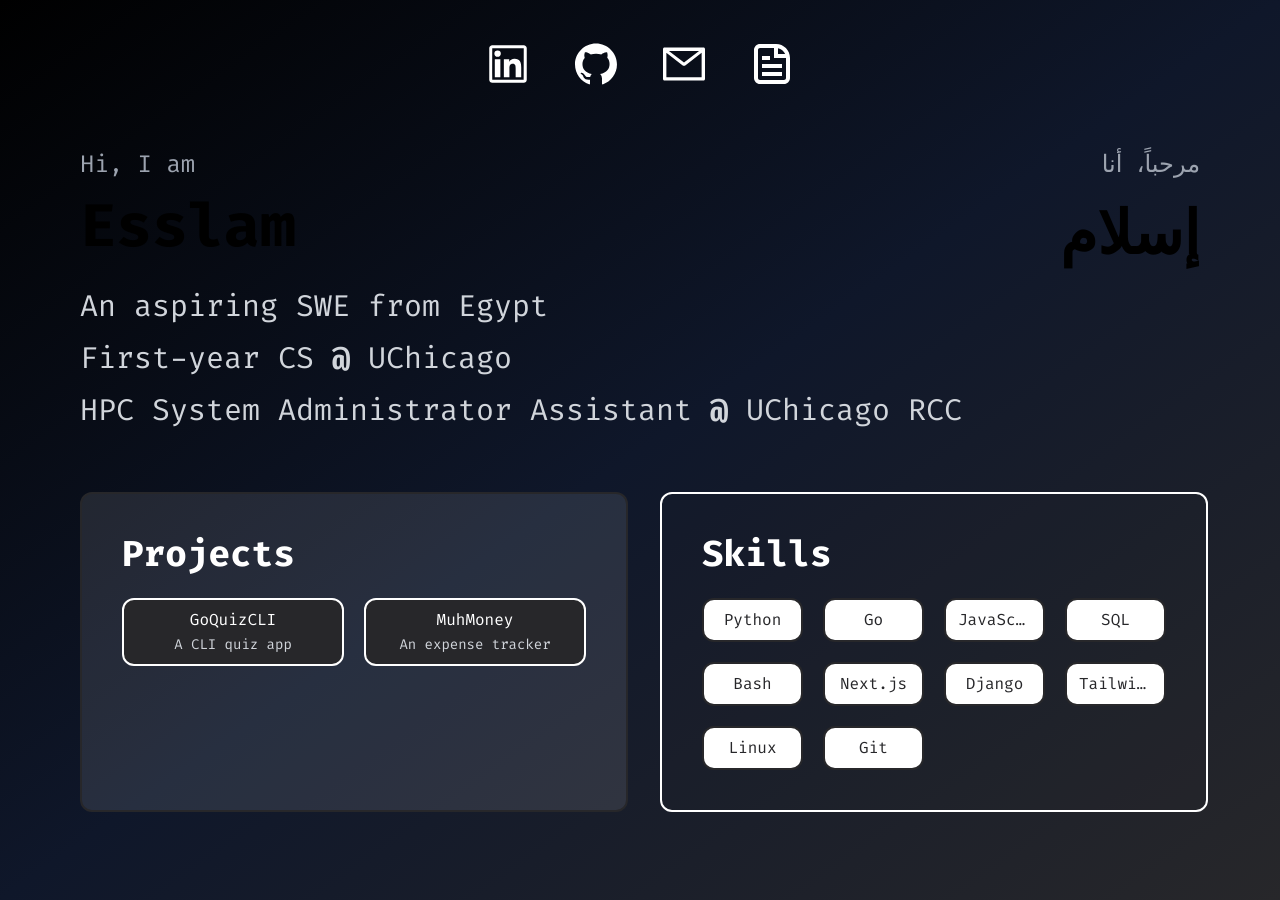
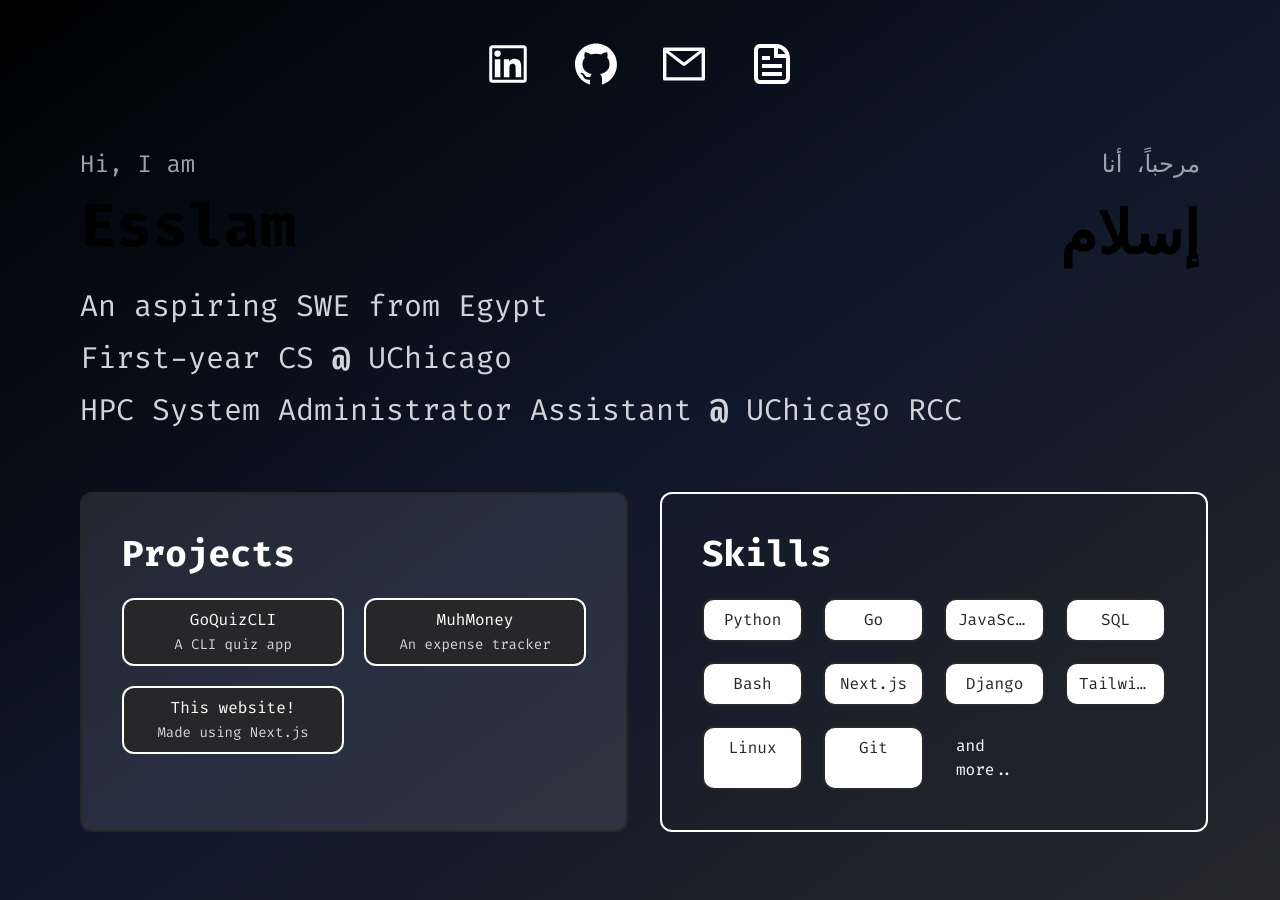
Before and after one commit to esslam-ashour/personal-website, a Next.js app: page / in a window 1280 px wide. Built offline with nearby package versions, Linux system fonts and the light colour scheme.

Commit message:
minor style changes

```diff
--- a/app/page.js
+++ b/app/page.js
@@ -12,7 +12,7 @@ export default function Experience() {
         <link rel="icon" href="/favicon.ico" sizes='any'/>
       </Head>
 
-      <main className=' bg-gradient-to-tl from-zinc-800 via-slate-900 to-black md:px-10 lg:px-30 max-w-screen'>
+      <main className="bg-gradient-to-tl from-zinc-800 via-slate-900 to-black md:px-10 lg:px-30 max-w-screen">
         <nav className="text-4xl md:text-5xl lg:text-5xl flex justify-center gap-10 py-3 flex-row md:flex flex-grow pt-10">
             <a rel="noopener noreferrer" target="_blank" href="https://linkedin.com/in/esslam-ashour"><AiOutlineLinkedin className="text-white hover:text-zinc-600 hover:translate-y-1 transition ease-in" /></a>
             <a rel="noopener noreferrer" target="_blank" href="https://github.com/esslam-ashour"><AiOutlineGithub className="text-white hover:text-zinc-600 hover:translate-y-1 transition ease-in" /></a>
@@ -38,8 +38,9 @@ export default function Experience() {
             <div className="border-2 border-zinc-800 bg-opacity-10 flex flex-col bg-white text-zinc-800 px-10 py-10 mr-8 mt-4 mb-4 rounded-xl">
               <h3 className="font-bold text-2xl md:text-3xl lg:text-4xl pb-3 text-center md:text-left lg:text-left text-white">Projects</h3>
               <div className="grid grid-cols-1 lg:grid-cols-2 gap-5 mt-3">
-                <a rel="noopener noreferrer" target="_blank" href="https://github.com/esslam-ashour/GoQuizCLI"><p className="border-2 border-white transition ease-in hover:bg-zinc-700 hover:translate-y-1 bg-zinc-800 text-white rounded-xl py-2 px-3 text-center">GoQuizCLI<br/><span className='text-sm text-gray-300'>A CLI quiz app</span></p></a>
-                <Link href="#"><p className="border-2 border-white transition ease-in hover:bg-zinc-700 hover:translate-y-1 bg-zinc-800 text-white rounded-xl py-2 px-3 text-center">MuhMoney <br/><span className='text-sm text-gray-300'>An expense tracker</span></p></Link>
+                <a rel="noopener noreferrer" target="_blank" href="https://github.com/esslam-ashour/GoQuizCLI"><p className="border-2 border-white transition ease-in hover:bg-zinc-700 hover:font-bold hover:translate-y-1 bg-zinc-800 text-white rounded-xl py-2 px-3 text-center">GoQuizCLI<br/><span className='text-sm text-gray-300'>A CLI quiz app</span></p></a>
+                <Link href="#"><p className="border-2 border-white transition ease-in hover:bg-zinc-700 hover:translate-y-1 bg-zinc-800 text-white rounded-xl py-2 px-3 text-center hover:font-bold">MuhMoney<br/><span className='text-sm text-gray-300'>An expense tracker</span></p></Link>
+                <Link href="https://www.esslam-ashour.com"><p className="border-2 border-white transition ease-in hover:bg-zinc-700 hover:translate-y-1 bg-zinc-800 text-white rounded-xl py-2 px-3 text-center hover:font-bold">This website!<br/><span className='text-sm text-gray-300'>Made using Next.js</span></p></Link>
               </div>
             </div>
             <div className="border-2 border-white bg-opacity-10 flex flex-col bg-zinc-800 text-white px-10 py-10 mr-8 mt-4 mb-4 rounded-xl">
@@ -55,6 +56,7 @@ export default function Experience() {
                 <p className="border-2 border-zinc-800 bg-white text-zinc-800 rounded-xl py-2 px-3 text-center truncate">Tailwind</p>
                 <p className="border-2 border-zinc-800 bg-white text-zinc-800 rounded-xl py-2 px-3 text-center truncate">Linux</p>
                 <p className="border-2 border-zinc-800 bg-white text-zinc-800 rounded-xl py-2 px-3 text-center truncate">Git</p>
+                <p className="py-2 px-3">and more..</p>
               </div>
             </div>
           </div>
```
